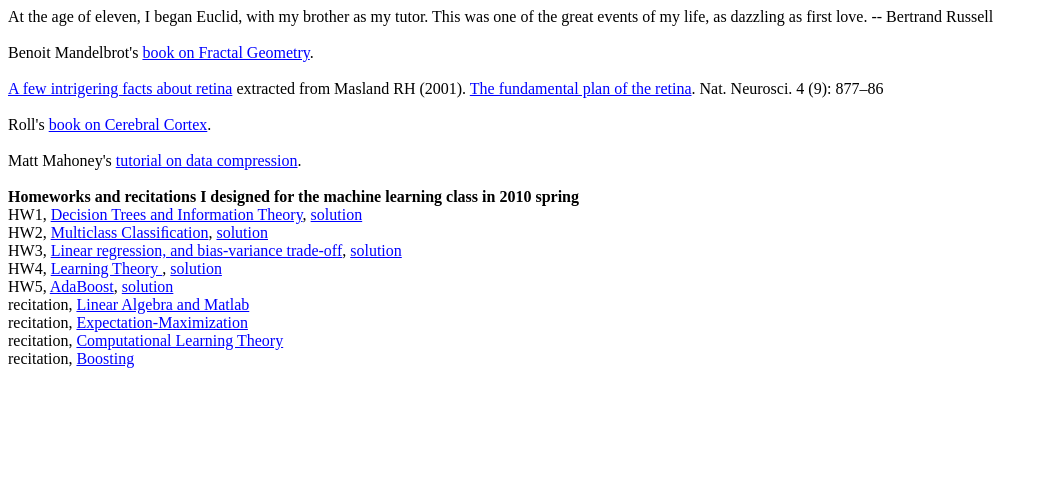
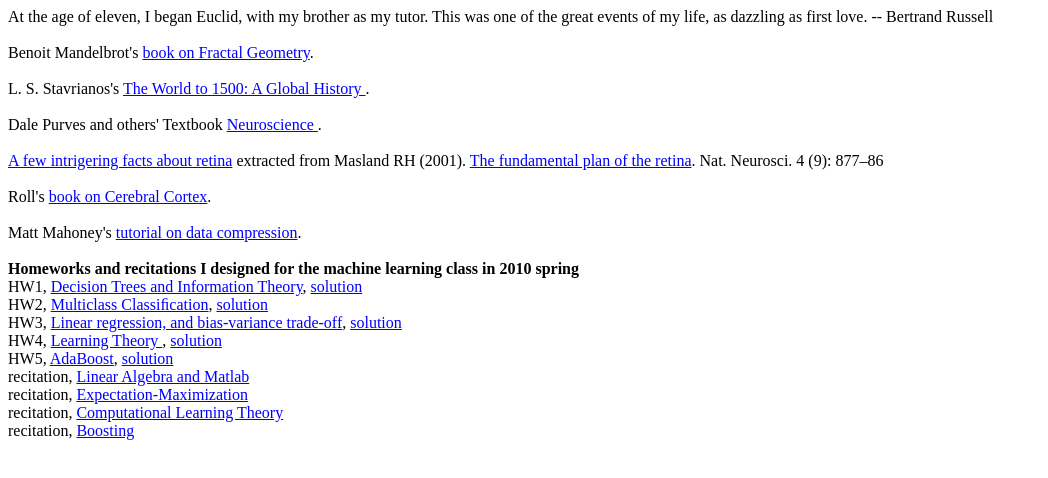
Before and after one commit to noon99jaki/noon99jaki.github.io, a plain HTML site: page fun/index.html in a window 1280 px wide. Shown: the whole page, without its empty margins (0-1048 px from the left). Drawn offline with Linux system fonts and the light colour scheme.

Commit message:
Updates.

```diff
--- a/fun/index.html
+++ b/fun/index.html
@@ -15,6 +15,10 @@ At the age of eleven, I began Euclid, with my brother as my tutor.
 This was one of the great events of my life, as dazzling as first love. -- Bertrand  Russell
 <br><br>
 Benoit Mandelbrot's <a href="https://ordinatous.com/pdf/The_Fractal_Geometry_of_Nature.pdf"> book on Fractal Geometry</a>.
+<br><br>
+L. S. Stavrianos's <a href="https://www.amazon.com/World-1500-Global-History-7th/dp/0139239057"> The World to 1500: A Global History </a>.
+<br><br>
+Dale Purves and others' Textbook  <a href="https://www.hse.ru/data/2011/06/22/1215686482/Neuroscience.pdf"> Neuroscience </a>.
 <br><br>
 <a href="2001.retina.poster.pdf">A few intrigering facts about retina</a> extracted from
 Masland RH (2001). <a href="2001.retina.paper.pdf">The fundamental plan of the retina</a>. Nat. Neurosci. 4 (9): 877–86
```
Also changed, not shown: index.html (+2 -3 lines), 2 other files.
